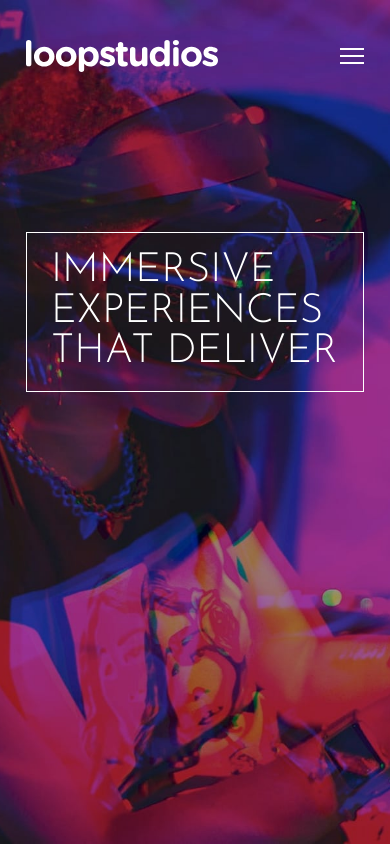
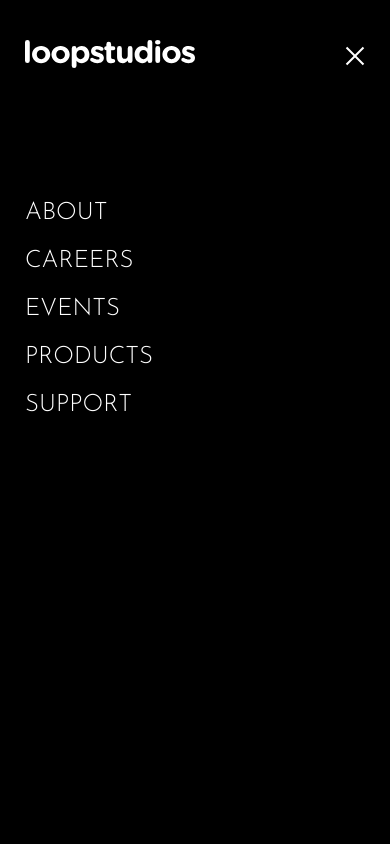
Before and after one commit to diegotorres9/loopstudios, a plain HTML site: page index.html in a window 390 px wide. Both pictures are taken after a click on the icon 352 px from the left and 56 px from the top of the page. Shown: the top 844 px of the page. Drawn offline with Linux system fonts and the light colour scheme.

Commit message:
mobile menu styling and animation

```diff
--- a/index.html
+++ b/index.html
@@ -56,6 +56,24 @@
       </nav>
     </header>
     <h1>Immersive experiences that deliver</h1>
+    <section class="mobile-menu" id="mobile-menu">
+      <img src="./images/logo.svg" alt="loopstudios logo.">
+      <svg class="close-menu" id="close-menu" width="20" height="20"
+        xmlns="http://www.w3.org/2000/svg">
+        <path
+          d="M17.778.808l1.414 1.414L11.414 10l7.778 7.778-1.414 1.414L10 11.414l-7.778 7.778-1.414-1.414L8.586 10 .808 2.222 2.222.808 10 8.586 17.778.808z"
+          fill="#FFF" fill-rule="evenodd" />
+      </svg>
+      <nav class="mobile-nav">
+        <ul>
+          <li>About</li>
+          <li>Careers</li>
+          <li>Events</li>
+          <li>Products</li>
+          <li>Support</li>
+        </ul>
+      </nav>
+    </section>
   </section>
   <main>
     <section class="intro">
@@ -199,6 +217,8 @@
       Mentor</a>.
     Coded by <a href="#">Your Name Here</a>.
   </div>
+
+  <script src="/menu.js"></script>
 </body>
 
 </html>
--- /dev/null
+++ b/menu.js
@@ -0,0 +1,18 @@
+let menuIcon = document.getElementById("menu-icon");
+let closeMenuIcon = document.getElementById("close-menu");
+let mobileMenu = document.getElementById("mobile-menu");
+
+
+menuIcon.addEventListener("click", () => {
+    mobileMenu.style.display = "grid";
+    mobileMenu.classList.add("is-open");
+    mobileMenu.classList.remove("is-closed");
+
+});
+
+closeMenuIcon.addEventListener("click", () => {
+    // mobileMenu.style.display = "none";
+    mobileMenu.classList.add("is-closed");
+    mobileMenu.classList.remove("is-open");
+
+});
--- a/styles/styles.css
+++ b/styles/styles.css
@@ -51,6 +51,90 @@ header>.full-menu
     display: none;
 }
 
+.hero>.mobile-menu
+{
+    position: fixed;
+    top: 0;
+    left: 0;
+    width: 100%;
+    height: 100vh;
+    background-color: #000;
+    z-index: 9999;
+    padding: 0 clamp(1.563rem, -2.366rem + 8.185vw, 5rem);
+    padding-top: clamp(2.5rem, 0.786rem + 3.571vw, 4rem);
+    display: none;
+    grid-template-columns: repeat(2, 1fr);
+    grid-template-rows: 32px 1fr;
+}
+
+@keyframes slideInMenu
+{
+    from
+    {
+        transform: translateX(-100%);
+    }
+
+    to
+    {
+        transform: translateX(0);
+    }
+}
+
+@keyframes slideCloseMenu
+{
+    from
+    {
+        transform: translateX(0);
+    }
+
+    to
+    {
+        transform: translateX(-100%);
+    }
+}
+
+.is-open
+{
+    animation: slideInMenu 0.75s ease-in;
+}
+
+.is-closed
+{
+    animation: slideCloseMenu 0.75s ease-in;
+}
+
+.mobile-menu>.close-menu
+{
+    align-self: center;
+    justify-self: end;
+    cursor: pointer;
+}
+
+.mobile-menu>.mobile-nav
+{
+    margin-top: clamp(7.938rem, 6.895rem + 4.672vw, 9.938rem);
+}
+
+.mobile-menu>.mobile-nav>ul
+{
+    display: flex;
+    flex-direction: column;
+    gap: 24px;
+    margin: 0;
+    padding: 0;
+}
+
+.mobile-menu>.mobile-nav>ul>li
+{
+    font-family: "Josefin Sans", sans-serif;
+    font-weight: 300;
+    font-size: 24px;
+    line-height: 100%;
+    color: #fff;
+    text-transform: uppercase;
+    list-style-type: none;
+}
+
 @media screen and (width >=768px)
 {
     .hero
@@ -69,6 +153,11 @@ header>.full-menu
     header>.full-menu
     {
         display: inline-flex
+    }
+
+    .hero>.mobile-menu
+    {
+        display: none;
     }
 
     .full-menu>ul
```
